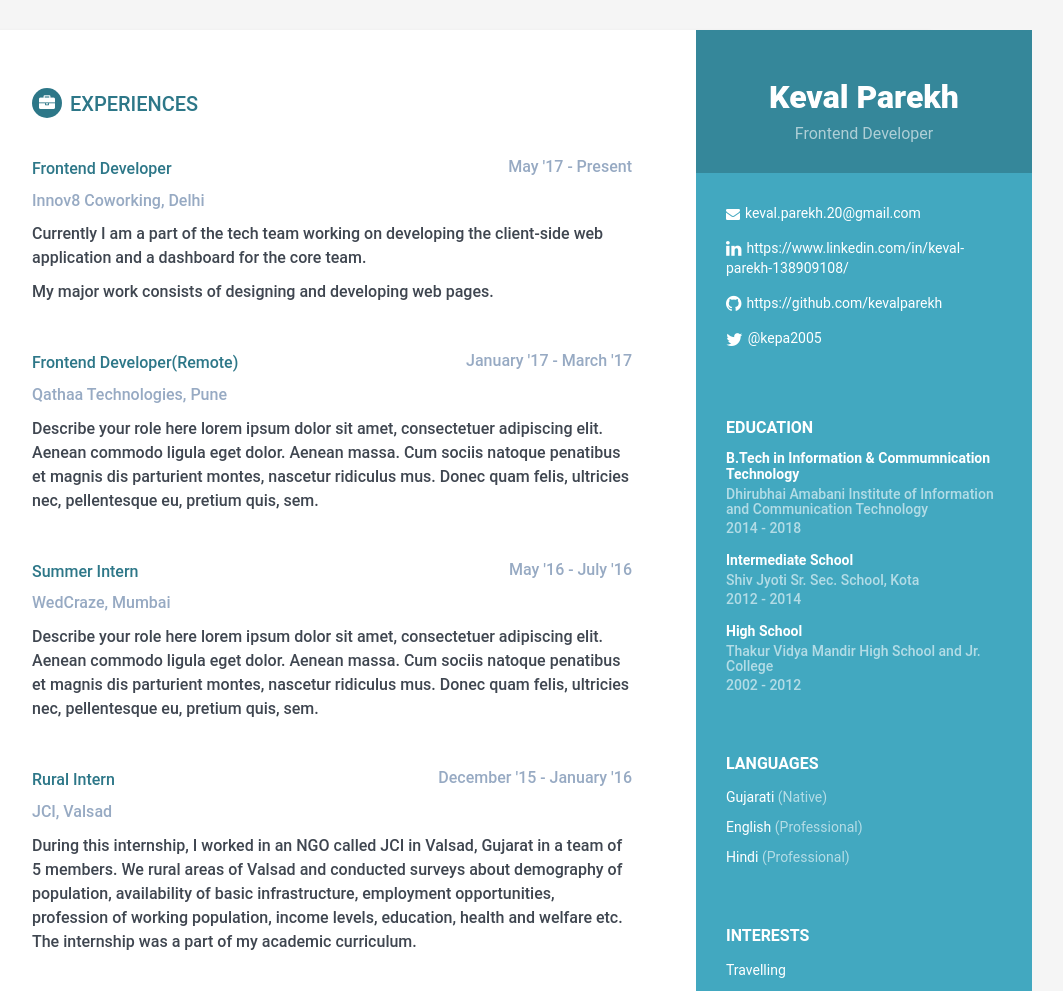
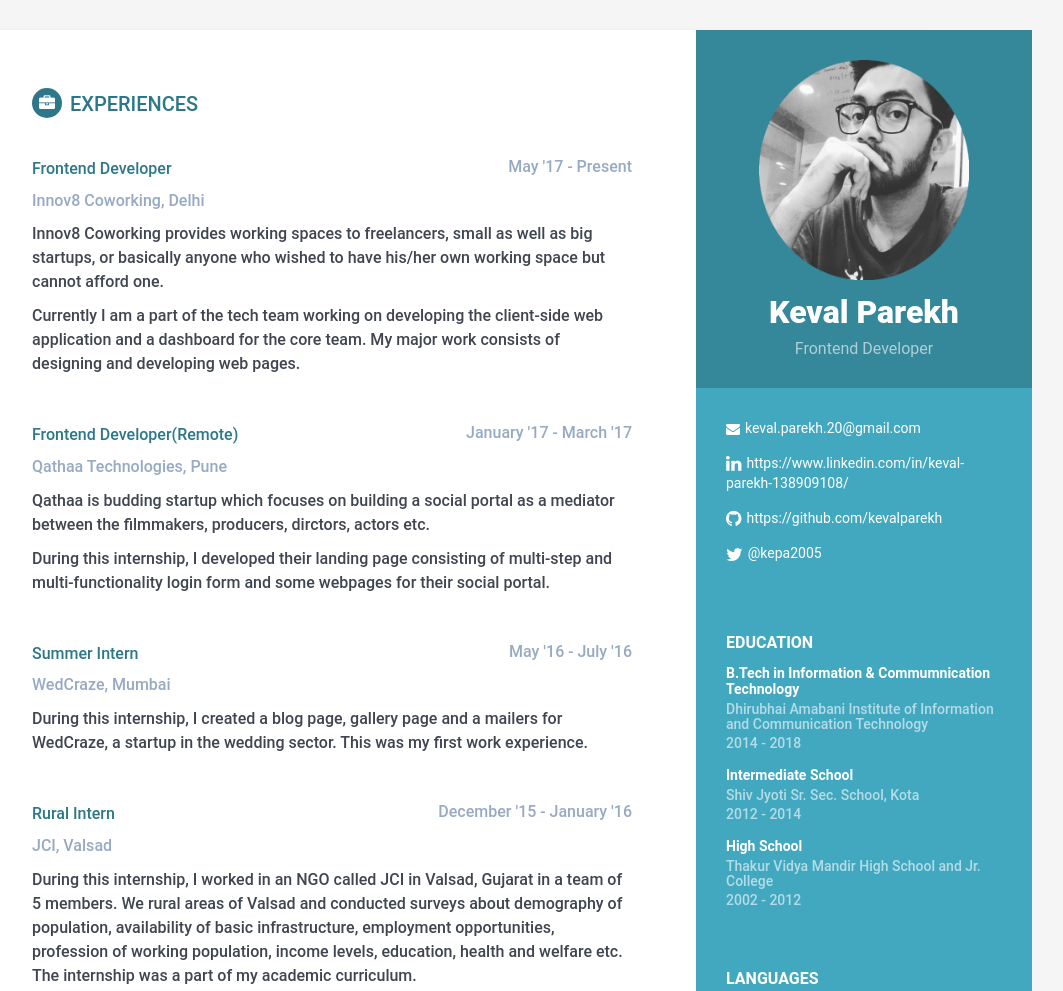
Before and after one commit to kevalparekh/website, a plain HTML site: page index.html in a window 1280 px wide. Shown: the top 991 px of the page, without its empty margins (188-1251 px from the left). Drawn offline with Linux system fonts and the light colour scheme.

Commit message:
added dp and other things

```diff
--- a/css/main.css
+++ b/css/main.css
@@ -210,6 +210,10 @@ p {
   margin-bottom: 10px;
   color: #97AAC3;
 }
+img.profile {
+  width: 210px;
+  height: 220px;
+}
 .main-wrapper .project-title {
   font-size: 16px;
   font-weight: 400;
--- a/index.html
+++ b/index.html
@@ -21,7 +21,7 @@
 	<div class="wrapper">
 		<div class="sidebar-wrapper">
 			<div class="profile-container">
-			    <img class="profile" src="images/profile.png" alt="" />
+			    <img class="profile" src="images/profile-image.gif" alt="" />
 			    <h1 class="name">Keval Parekh</h1>
 			    <h3 class="tagline">Frontend Developer</h3>
 			</div>
@@ -96,8 +96,8 @@
 		                <div class="company">Innov8 Coworking, Delhi</div>
 		            </div><!--//meta-->
 		            <div class="details">
-		                <p>Currently I am a part of the tech team working on developing the client-side web application and a dashboard for the core team. </p>
-		                <p>My major work consists of designing and developing web pages.</p>
+		                <p>Innov8 Coworking provides working spaces to freelancers, small as well as big startups, or basically anyone who wished to have his/her own working space but cannot afford one. </p>
+		                <p>Currently I am a part of the tech team working on developing the client-side web application and a dashboard for the core team. My major work consists of designing and developing web pages.</p>
 		            </div><!--//details-->
 		        </div><!--//item-->
 
@@ -110,7 +110,8 @@
 		                <div class="company">Qathaa Technologies, Pune</div>
 		            </div><!--//meta-->
 		            <div class="details">
-		                <p>Describe your role here lorem ipsum dolor sit amet, consectetuer adipiscing elit. Aenean commodo ligula eget dolor. Aenean massa. Cum sociis natoque penatibus et magnis dis parturient montes, nascetur ridiculus mus. Donec quam felis, ultricies nec, pellentesque eu, pretium quis, sem.</p>
+		                <p>Qathaa is budding startup which focuses on building a social portal as a mediator between the filmmakers, producers, dirctors, actors etc.</p>
+		                <p> During this internship, I developed their landing page consisting of multi-step and multi-functionality login form and some webpages for their social portal.</p>
 
 		            </div><!--//details-->
 		        </div><!--//item-->
@@ -124,7 +125,7 @@
 		                <div class="company">WedCraze, Mumbai</div>
 		            </div><!--//meta-->
 		            <div class="details">
-		                <p>Describe your role here lorem ipsum dolor sit amet, consectetuer adipiscing elit. Aenean commodo ligula eget dolor. Aenean massa. Cum sociis natoque penatibus et magnis dis parturient montes, nascetur ridiculus mus. Donec quam felis, ultricies nec, pellentesque eu, pretium quis, sem.</p>
+		                <p>During this internship, I created a blog page, gallery page and a mailers for WedCraze, a startup in the wedding sector. This was my first work experience.</p>
 		            </div><!--//details-->
 		        </div><!--//item-->
 
```
Also changed, not shown: images/profile-image.gif (added), images/profile-image.jpeg (added).
